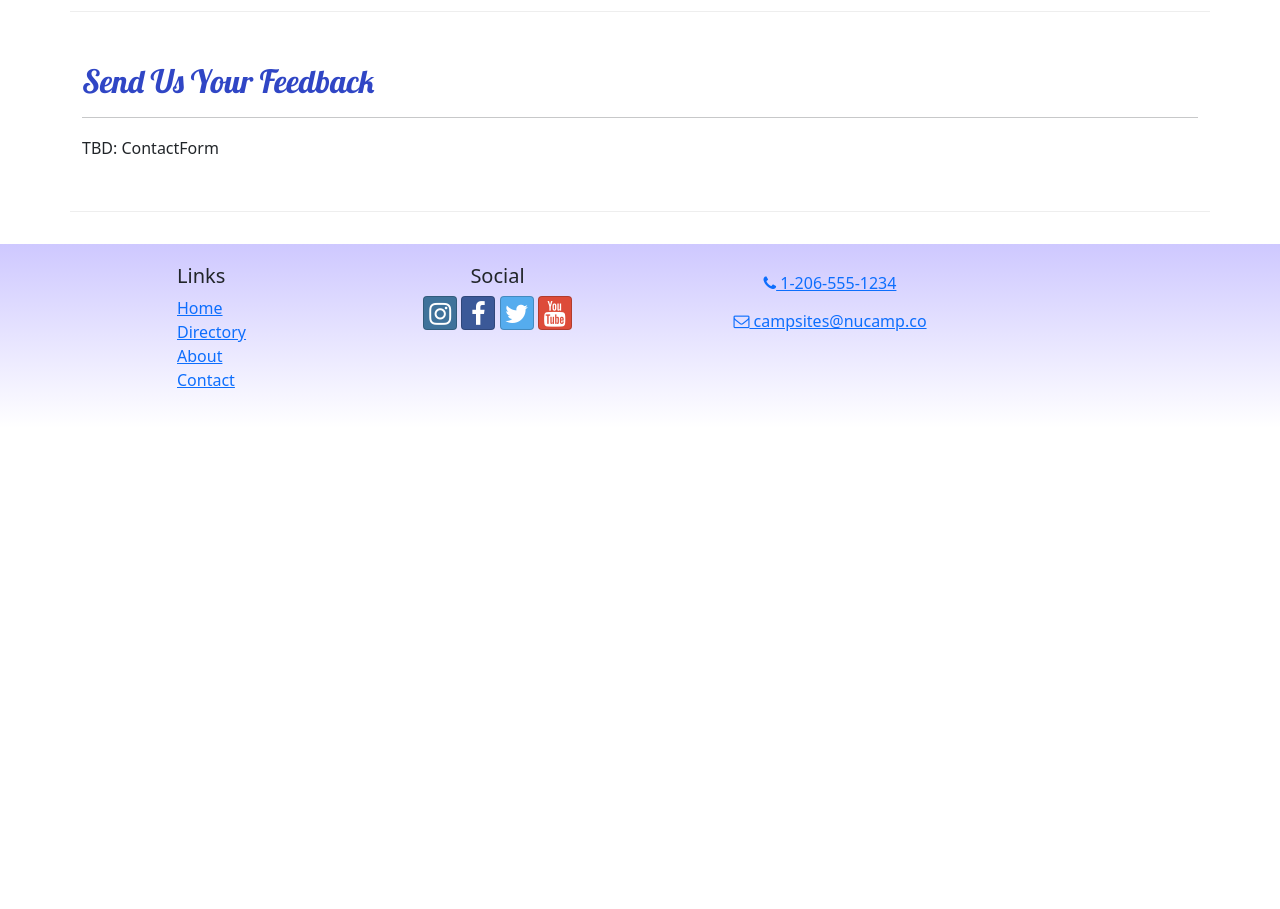
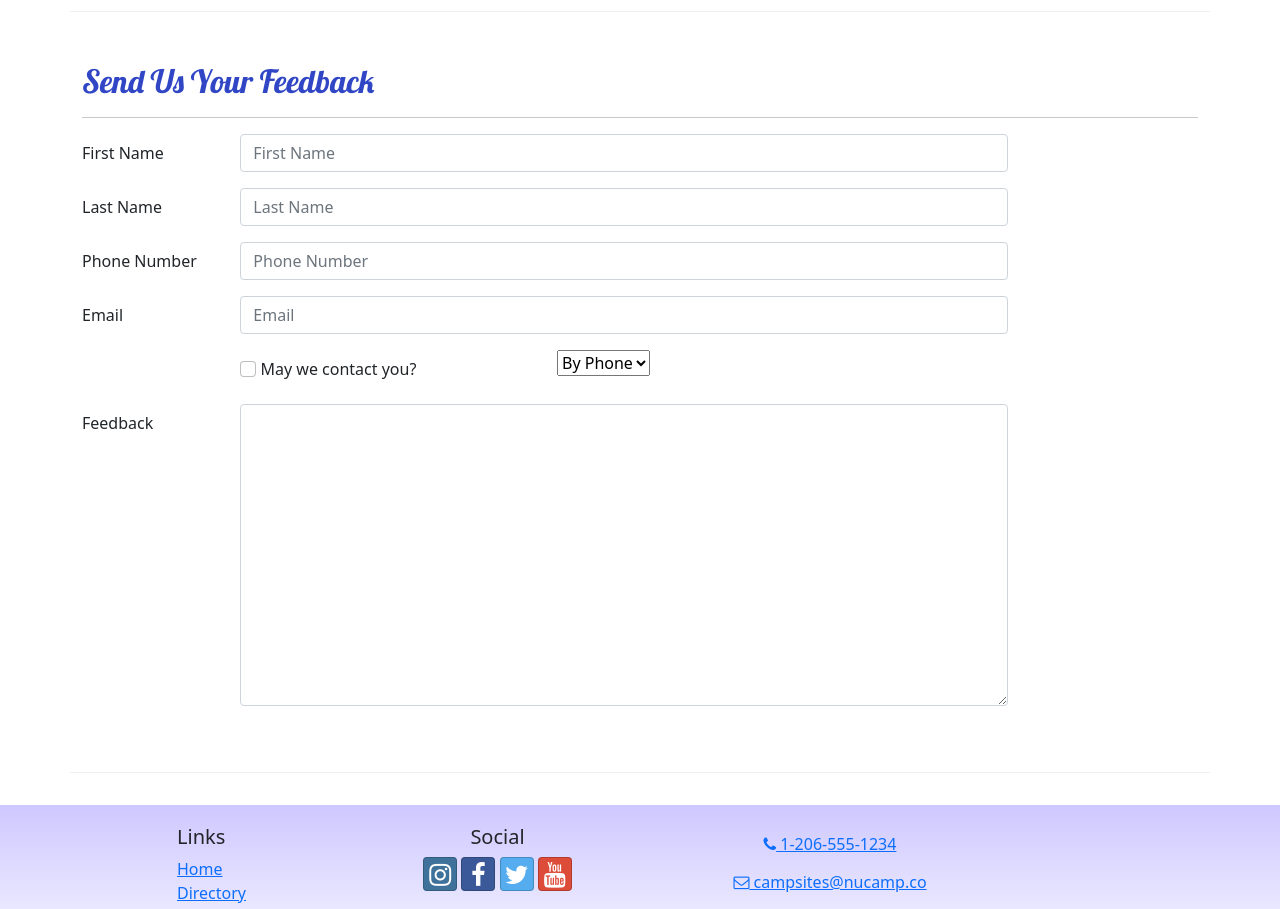
Before and after one commit to rockleejb/nucampsite-react, a React (Create React App) app: page /contact in a window 1280 px wide. Shown: the part 480-1389 px from the top of the page. Before the commit the page ends 908 px from the top, so only its background shows below. Built offline with nearby package versions, Linux system fonts and the light colour scheme.

Commit message:
ContactForm Parts 1 and 2

```diff
--- a/package.json
+++ b/package.json
@@ -10,7 +10,7 @@
     "bootstrap": "^5.1.3",
     "bootstrap-social": "^5.1.1",
     "font-awesome": "^4.7.0",
-    "formik": "^2.2.9",
+    "formik": "^2.4.6",
     "react": "^18.3.1",
     "react-dom": "^18.3.1",
     "react-redux": "^8.1.3",
--- /dev/null
+++ b/src/components/ContactForm.js
@@ -0,0 +1,92 @@
+import { Button, Label, Col, FormGroup } from "reactstrap";
+import { Formik, Field, Form } from "formik";
+
+const ContactForm = () => {
+  return (
+    <Formik
+      initialValues={{
+        firstName: "",
+        lastName: "",
+        phoneNum: "",
+        email: "",
+        agree: false,
+        contactType: "By Phone",
+        feedback: "",
+      }}
+    >
+      <Form>
+        <FormGroup row>
+          <Label htmlFor="firstName" md="2">
+            First Name
+          </Label>
+          <Col md="10">
+            <Field
+              className="form-control"
+              name="firstName"
+              placeholder="First Name"
+            />
+          </Col>
+        </FormGroup>
+        <FormGroup row>
+          <Label htmlFor="lastName" md="2">
+            Last Name
+          </Label>
+          <Col md="10">
+            <Field
+              className="form-control"
+              name="lastName"
+              placeholder="Last Name"
+            />
+          </Col>
+        </FormGroup>
+        <FormGroup row>
+          <Label htmlFor="phoneNum" md="2">
+            Phone Number
+          </Label>
+          <Col md="10">
+            <Field
+              className="form-control"
+              name="phoneNum"
+              placeholder="Phone Number"
+            />
+          </Col>
+        </FormGroup>
+        <FormGroup row>
+          <Label htmlFor="email" md="2">
+            Email
+          </Label>
+          <Col md="10">
+            <Field className="form-control" name="email" placeholder="Email" />
+          </Col>
+        </FormGroup>
+        <FormGroup row>
+          <Label check md={{ size: 4, offset: 2 }}>
+            <Field name="agree" type="checkbox" className="form-check-input" />{" "}
+            May we contact you?
+          </Label>
+          <Col md="4">
+            <Field name="contactType" as="select">
+              <option>By Phone</option>
+              <option>By Email</option>
+            </Field>
+          </Col>
+        </FormGroup>
+        <FormGroup row>
+          <Label htmlFor="feedback" md="2">
+            Feedback
+          </Label>
+          <Col md="10">
+            <Field
+              className="form-control"
+              name="feedback"
+              as="textarea"
+              rows="12"
+            />
+          </Col>
+        </FormGroup>
+      </Form>
+    </Formik>
+  );
+};
+
+export default ContactForm;
--- a/src/features/campsites/CampsiteDetail.js
+++ b/src/features/campsites/CampsiteDetail.js
@@ -1,7 +1,7 @@
 import { Card, CardImg, CardText, CardBody, Col } from "reactstrap";
 
 const CampsiteDetail = ({ campsite }) => {
-  const { id, name, image, elevation, featured, description } = campsite;
+  const { id, name, image, description } = campsite;
   return (
     <Col md="5" className="m-1" key={id}>
       <Card>
--- a/src/pages/ContactPage.js
+++ b/src/pages/ContactPage.js
@@ -1,5 +1,6 @@
 import { Container, Col, Row } from "reactstrap";
 import Subheader from "../components/SubHeader";
+import ContactForm from "../components/ContactForm";
 
 const ContactPage = () => {
   return (
@@ -35,7 +36,9 @@
           <h2>Send Us Your Feedback</h2>
           <hr />
         </Col>
-        <Col md="10">TBD: ContactForm</Col>
+        <Col md="10">
+          <ContactForm />
+        </Col>
       </Row>
     </Container>
   );
```
Also changed, not shown: 1 other file (tests, documents, lock files or other folders).
